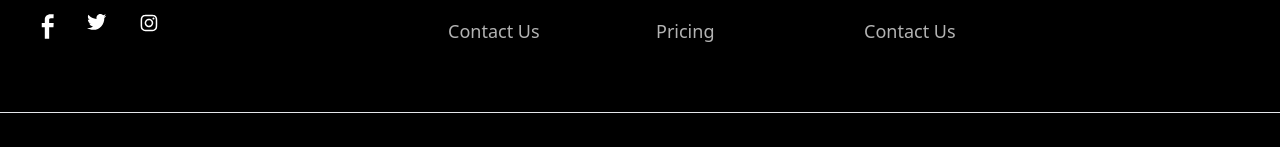
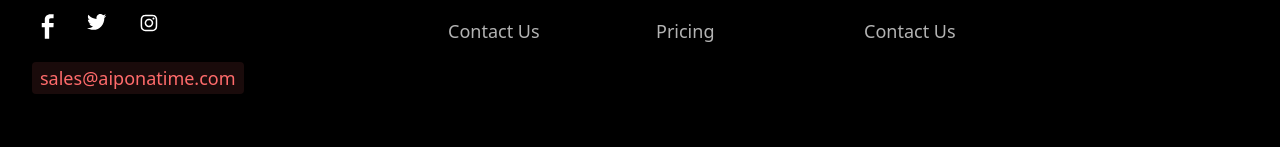
Before and after one commit to yablokolabs/aiponatime, a Next.js app in the folder package/: page / in a window 1280 px wide. Shown: the part 10742-10889 px from the top of the page. Built offline with nearby package versions, Linux system fonts and the light colour scheme; some icons are missing.

Commit message:
add contact email

```diff
--- a/package/src/app/globals.css
+++ b/package/src/app/globals.css
@@ -184,6 +184,17 @@
   100% { background-position: 1000px 1000px; }
 }
 
+@keyframes attention-pulse {
+  0%, 100% {
+    transform: scale(1);
+    box-shadow: 0 0 0 0 rgba(108, 99, 255, 0.4);
+  }
+  50% {
+    transform: scale(1.05);
+    box-shadow: 0 0 0 10px rgba(108, 99, 255, 0);
+  }
+}
+
 .slick-next {
   right: -70px !important;
 }
--- a/package/src/components/Layout/Footer/index.tsx
+++ b/package/src/components/Layout/Footer/index.tsx
@@ -63,6 +63,17 @@
               >
                 <Icon icon="mdi:pinterest" className="w-5 h-5 text-white" />
               </Link>
+            </div>
+            <div className="mt-4">
+              <p className="text-white/70 text-lg">
+                <Link
+                  href="mailto:sales@aiponatime.com"
+                  className="bg-primary/10 px-2 py-1 rounded text-primary hover:bg-primary/20 hover:text-white transition-all font-medium"
+                  style={{ animation: 'attention-pulse 2s infinite' }}
+                >
+                  sales@aiponatime.com
+                </Link>
+              </p>
             </div>
           </div>
           {/* Quick Links */}
```
